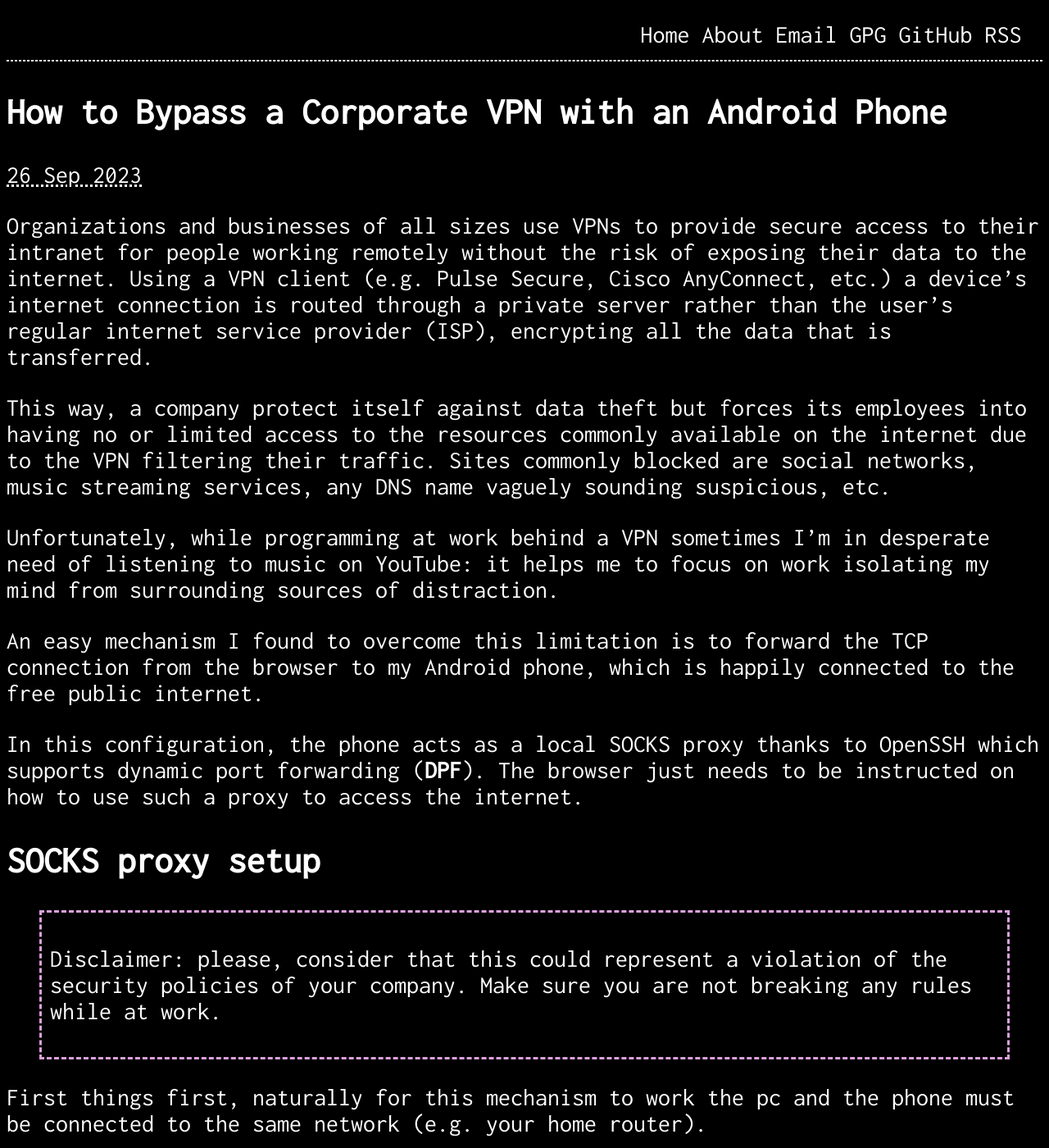
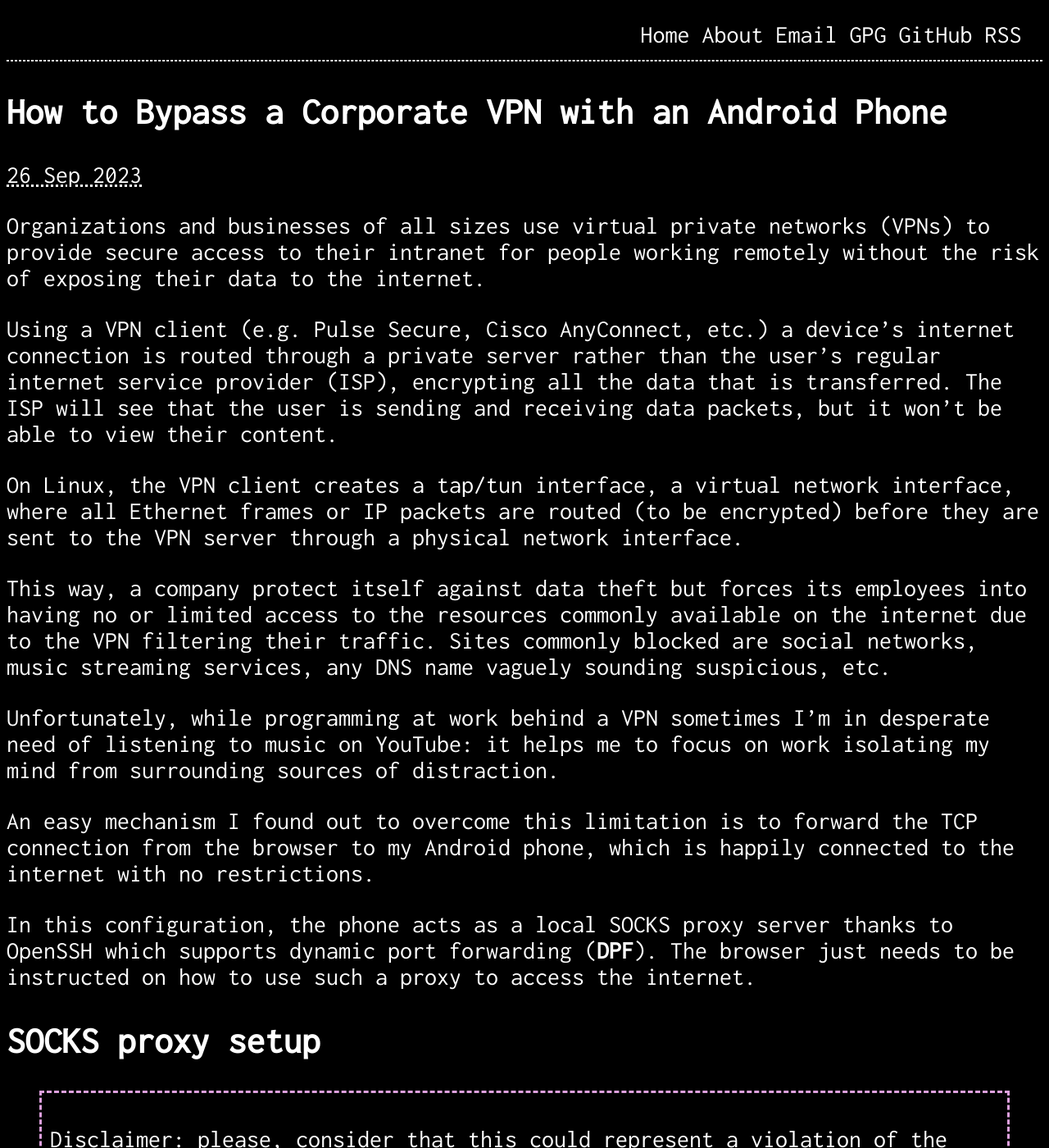
Before and after one commit to giulianopz/giulianopz.github.io, a Jekyll site: the page built from _posts/2023-09-26-how-to-bypass-vpn.md, in a window 1280 px wide and 1400 px high. Shown: the whole window at 82% size. Built offline with Jekyll 4.4.1, drawn with Linux system fonts in a browser that asks for light colours; nearby versions of some CDN libraries; some of the changed text lies outside the part shown.

Commit message:
Add paragraph about tap/tun interfaces

```diff
--- a/_posts/2023-09-26-how-to-bypass-vpn.md
+++ b/_posts/2023-09-26-how-to-bypass-vpn.md
@@ -6,15 +6,19 @@ categories: vpn socks proxy termux android
 permalink: /how-to-bypass-corporate-vpn
 ---
 
-Organizations and businesses of all sizes use VPNs to provide secure access to their intranet for people working remotely without the risk of exposing their data to the internet. Using a VPN client (e.g. Pulse Secure, Cisco AnyConnect, etc.) a device's internet connection is routed through a private server rather than the user's regular internet service provider (ISP), encrypting all the data that is transferred.
+Organizations and businesses of all sizes use virtual private networks (VPNs) to provide secure access to their intranet for people working remotely without the risk of exposing their data to the internet.
+
+Using a VPN client (e.g. Pulse Secure, Cisco AnyConnect, etc.) a device's internet connection is routed through a private server rather than the user's regular internet service provider (ISP), encrypting all the data that is transferred. The ISP will see that the user is sending and receiving data packets, but it won't be able to view their content.
+
+On Linux, the VPN client creates a [tap/tun interface](https://www.kernel.org/doc/Documentation/networking/tuntap.txt), a virtual network interface, where all Ethernet frames or IP packets are routed (to be encrypted) before they are sent to the VPN server through a physical network interface.
 
 This way, a company protect itself against data theft but forces its employees into having no or limited access to the resources commonly available on the internet due to the VPN filtering their traffic. Sites commonly blocked are social networks, music streaming services, any DNS name vaguely sounding suspicious, etc.
 
 Unfortunately, while programming at work behind a VPN sometimes I'm in desperate need of listening to music on YouTube: it helps me to focus on work isolating my mind from surrounding sources of distraction.
 
-An easy mechanism I found to overcome this limitation is to forward the TCP connection from the browser to my Android phone, which is happily connected to the free public internet.
+An easy mechanism I found out to overcome this limitation is to forward the TCP connection from the browser to my Android phone, which is happily connected to the internet with no restrictions.
 
-In this configuration, the phone acts as a local SOCKS proxy thanks to OpenSSH which supports [dynamic port forwarding](https://en.wikipedia.org/wiki/Port_forwarding#Dynamic_port_forwarding) (**DPF**). The browser just needs to be instructed on how to use such a proxy to access the internet.
+In this configuration, the phone acts as a local SOCKS proxy server thanks to OpenSSH which supports [dynamic port forwarding](https://en.wikipedia.org/wiki/Port_forwarding#Dynamic_port_forwarding) (**DPF**). The browser just needs to be instructed on how to use such a proxy to access the internet.
 
 ## SOCKS proxy setup
 
@@ -106,6 +110,6 @@ firefox -P $PROFILE >/dev/null 2>&1 &
 ---
 
 References:
+- [Universal TUN/TAP device driver](https://www.kernel.org/doc/Documentation/networking/tuntap.txt)
 - [Create a SOCKS proxy on a Linux server with SSH to bypass content filters](https://ma.ttias.be/socks-proxy-linux-ssh-bypass-content-filters/)
-- [How to set up SSH dynamic port forwarding on Linux](https://www.redhat.com/sysadmin/ssh-dynamic-port-forwarding)
 - [Termux Wiki. Remote access: Using the SSH server](https://wiki.termux.com/wiki/Remote_Access#Using_the_SSH_server)
```
